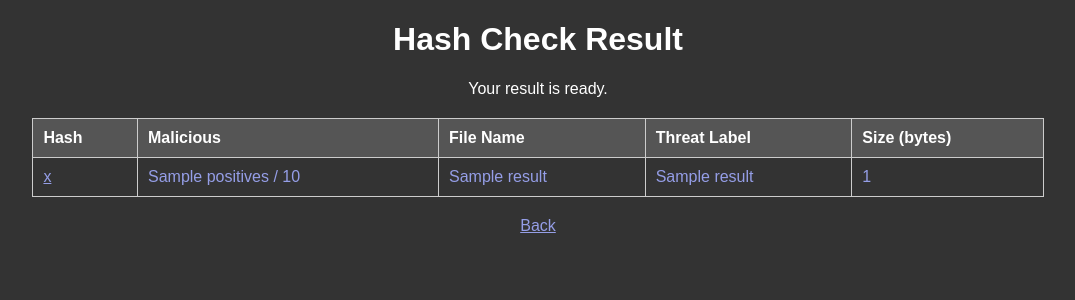
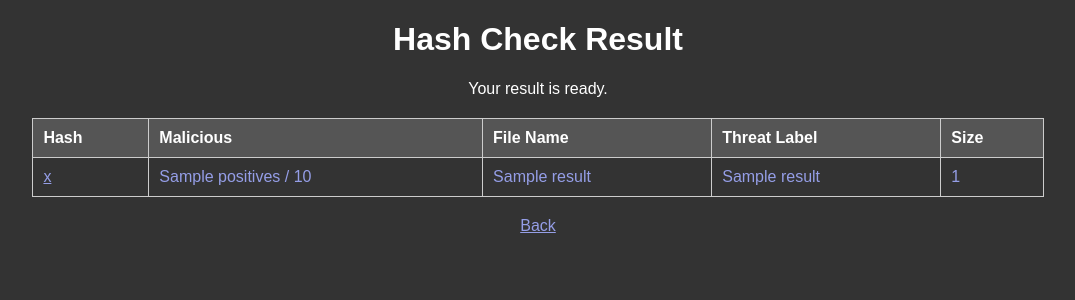
Before and after one commit to masluse/VirusTotal, a Flask app: template templates/result.html in a window 1280 px wide. Shown: the top 300 px of the page, without its empty margins (102-1177 px from the left). Run offline with Flask 3, Linux system fonts and the light colour scheme; the template is opened without the code that fills it: most values are stand-ins (such as "Sample title", 1, 10 or a date in 2020); parts of the project's set-up code (start-up, migrations or seed data) failed here and were passed over.

Commit message:
Update result.html

```diff
--- a/templates/result.html
+++ b/templates/result.html
@@ -39,7 +39,7 @@
             <th>Malicious</th>
             <th>File Name</th>
             <th>Threat Label</th>
-            <th>Size (bytes)</th>
+            <th>Size</th>
         </tr>
         {% for hash_value, positives, total, name, threat_label, size in results %}
         <tr>
```
